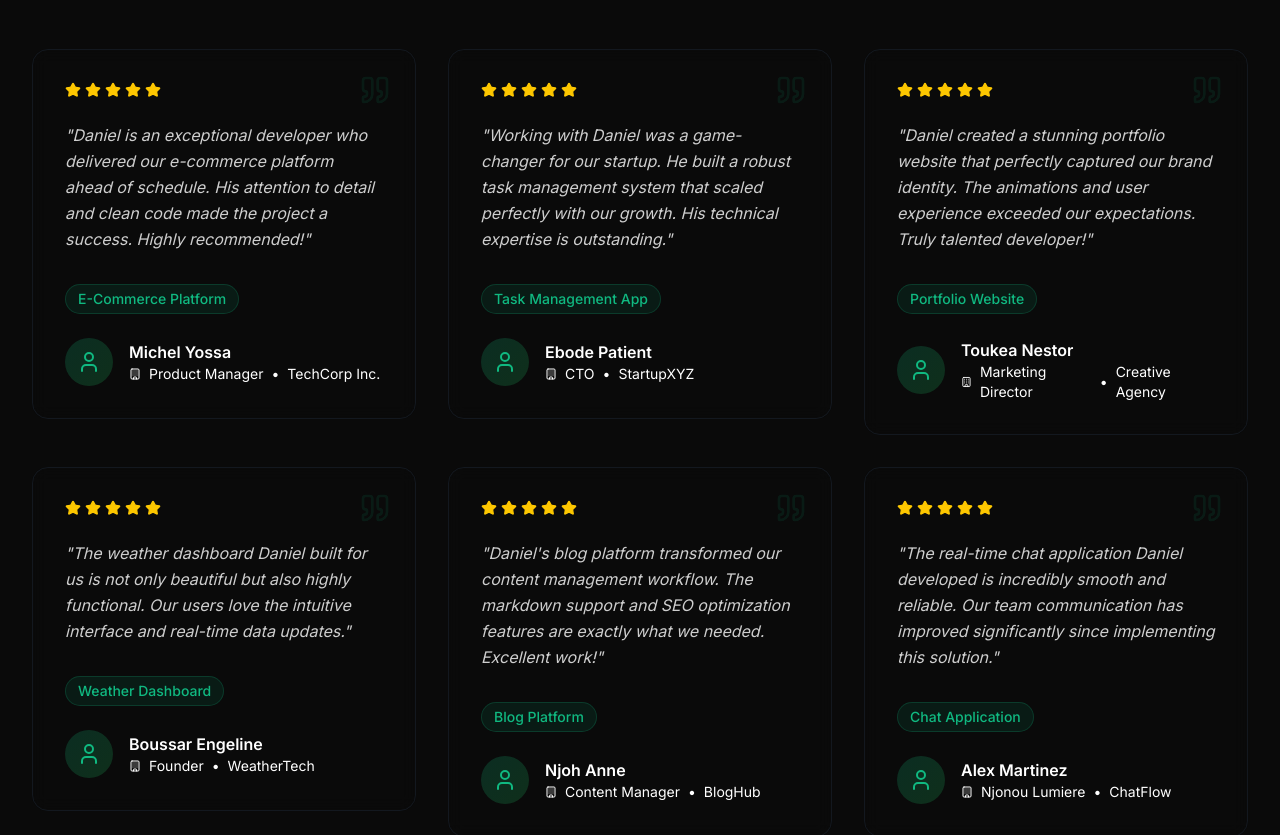
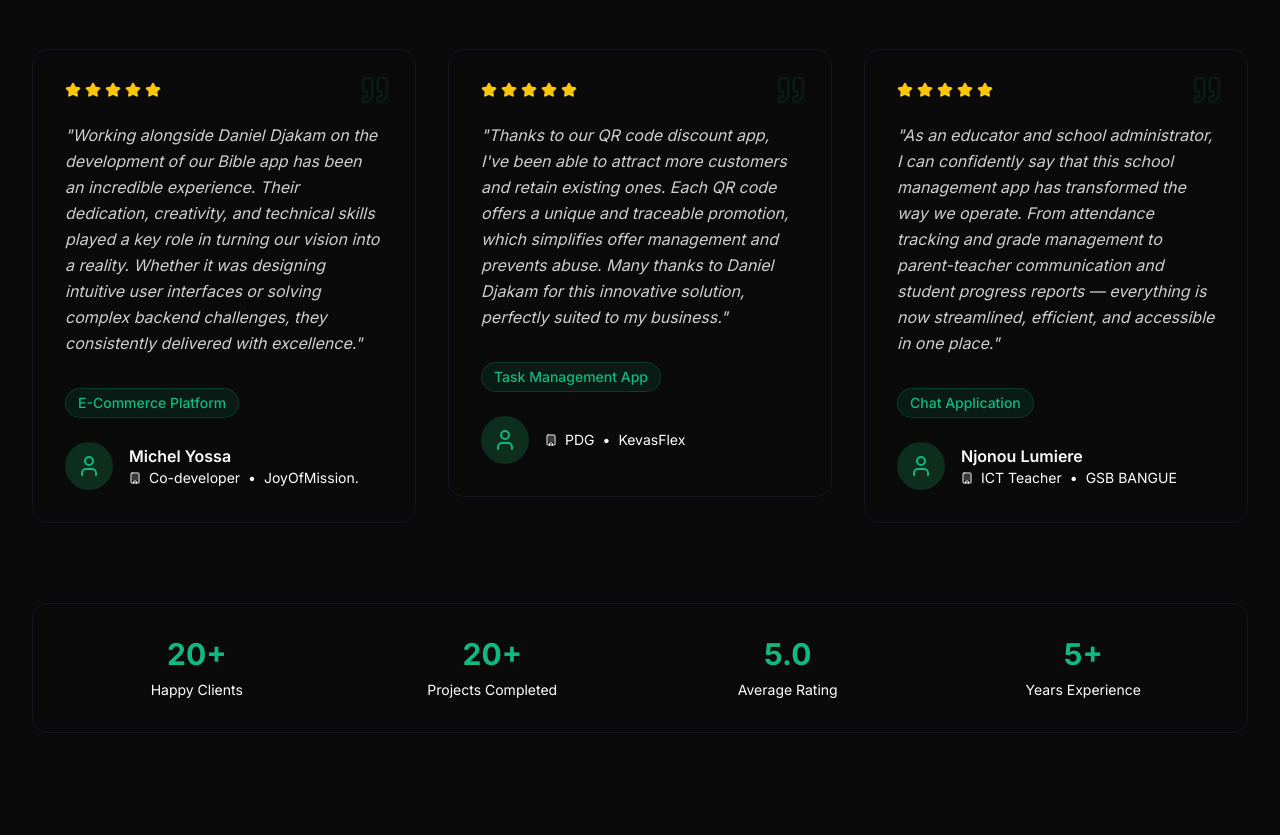
Before and after one commit to danieldjakam/portfolio-new, a Next.js app in the folder front/: page / in a window 1280 px wide. Shown: the part 5580-6415 px from the top of the page. Built offline with nearby package versions, Linux system fonts and the light colour scheme.

Commit message:
finish testimonials

```diff
--- a/front/sections/Testimonials.tsx
+++ b/front/sections/Testimonials.tsx
@@ -15,59 +15,29 @@ const Testimonials = () => {
     {
       id: 1,
       name: 'Michel Yossa',
-      role: 'Product Manager',
-      company: 'TechCorp Inc.',
-      content: "Daniel is an exceptional developer who delivered our e-commerce platform ahead of schedule. His attention to detail and clean code made the project a success. Highly recommended!",
+      role: 'Co-developer',
+      company: 'JoyOfMission.',
+      content: "Working alongside Daniel Djakam on the development of our Bible app has been an incredible experience. Their dedication, creativity, and technical skills played a key role in turning our vision into a reality. Whether it was designing intuitive user interfaces or solving complex backend challenges, they consistently delivered with excellence.",
       rating: 5,
       avatar: '/api/placeholder/80/80',
       project: 'E-Commerce Platform'
     },
     {
       id: 2,
-      name: 'Ebode Patient',
-      role: 'CTO',
-      company: 'StartupXYZ',
-      content: "Working with Daniel was a game-changer for our startup. He built a robust task management system that scaled perfectly with our growth. His technical expertise is outstanding.",
+      name: '',
+      role: 'PDG',
+      company: 'KevasFlex',
+      content: "Thanks to our QR code discount app, I've been able to attract more customers and retain existing ones. Each QR code offers a unique and traceable promotion, which simplifies offer management and prevents abuse. Many thanks to Daniel Djakam for this innovative solution, perfectly suited to my business.",
       rating: 5,
       avatar: '/api/placeholder/80/80',
       project: 'Task Management App'
     },
     {
-      id: 3,
-      name: 'Toukea Nestor',
-      role: 'Marketing Director',
-      company: 'Creative Agency',
-      content: "Daniel created a stunning portfolio website that perfectly captured our brand identity. The animations and user experience exceeded our expectations. Truly talented developer!",
-      rating: 5,
-      avatar: '/api/placeholder/80/80',
-      project: 'Portfolio Website'
-    },
-    {
-      id: 4,
-      name: 'Boussar Engeline',
-      role: 'Founder',
-      company: 'WeatherTech',
-      content: "The weather dashboard Daniel built for us is not only beautiful but also highly functional. Our users love the intuitive interface and real-time data updates.",
-      rating: 5,
-      avatar: '/api/placeholder/80/80',
-      project: 'Weather Dashboard'
-    },
-    {
-      id: 5,
-      name: 'Njoh Anne',
-      role: 'Content Manager',
-      company: 'BlogHub',
-      content: "Daniel's blog platform transformed our content management workflow. The markdown support and SEO optimization features are exactly what we needed. Excellent work!",
-      rating: 5,
-      avatar: '/api/placeholder/80/80',
-      project: 'Blog Platform'
-    },
-    {
       id: 6,
-      name: 'Alex Martinez',
-      role: 'Njonou Lumiere',
-      company: 'ChatFlow',
-      content: "The real-time chat application Daniel developed is incredibly smooth and reliable. Our team communication has improved significantly since implementing this solution.",
+      name: 'Njonou Lumiere',
+      role: 'ICT Teacher',
+      company: 'GSB BANGUE',
+      content: "As an educator and school administrator, I can confidently say that this school management app has transformed the way we operate. From attendance tracking and grade management to parent-teacher communication and student progress reports — everything is now streamlined, efficient, and accessible in one place.",
       rating: 5,
       avatar: '/api/placeholder/80/80',
       project: 'Chat Application'
```
